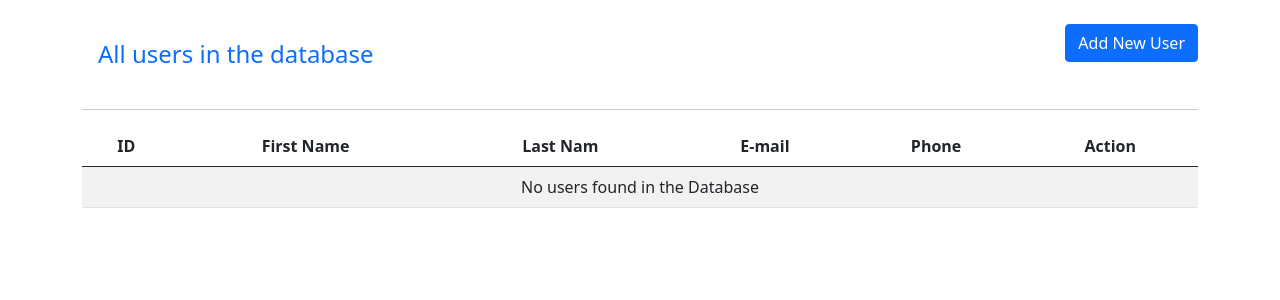
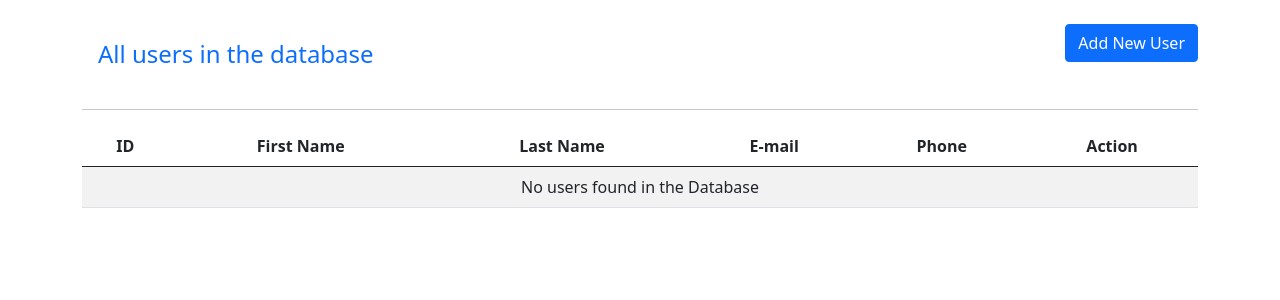
Before and after one commit to Suthirach/stock, a PHP site: page / in a window 1280 px wide. Shown: the top 300 px of the page. Run offline with PHP 8.4, Linux system fonts and the light colour scheme; data that the repository does not hold is empty.

Commit message:
Update index.php

```diff
--- a/crud-app-pdo-oop/index.php
+++ b/crud-app-pdo-oop/index.php
@@ -41,7 +41,7 @@
                                     <div class="invalid-feedback">Phone is Required</div>
                                 </div>
                                 <div class="mb-3">
-                                    <input type="submit"value="Add User" class="btn-primary btn-block btn-lg" id="   ">
+                                    <input type="submit"value="Add User" class="btn btn-primary btn-block btn-lg" id="add-user-btn">
                                 </div>
                             </div>
                         </form>
@@ -77,7 +77,7 @@
                             <tr>
                                 <th>ID</th>
                                 <th>First Name</th>
-                                <th>Last Nam</th>
+                                <th>Last Name</th>
                                 <th>E-mail</th>
                                 <th>Phone</th>
                                 <th>Action</th>
```
